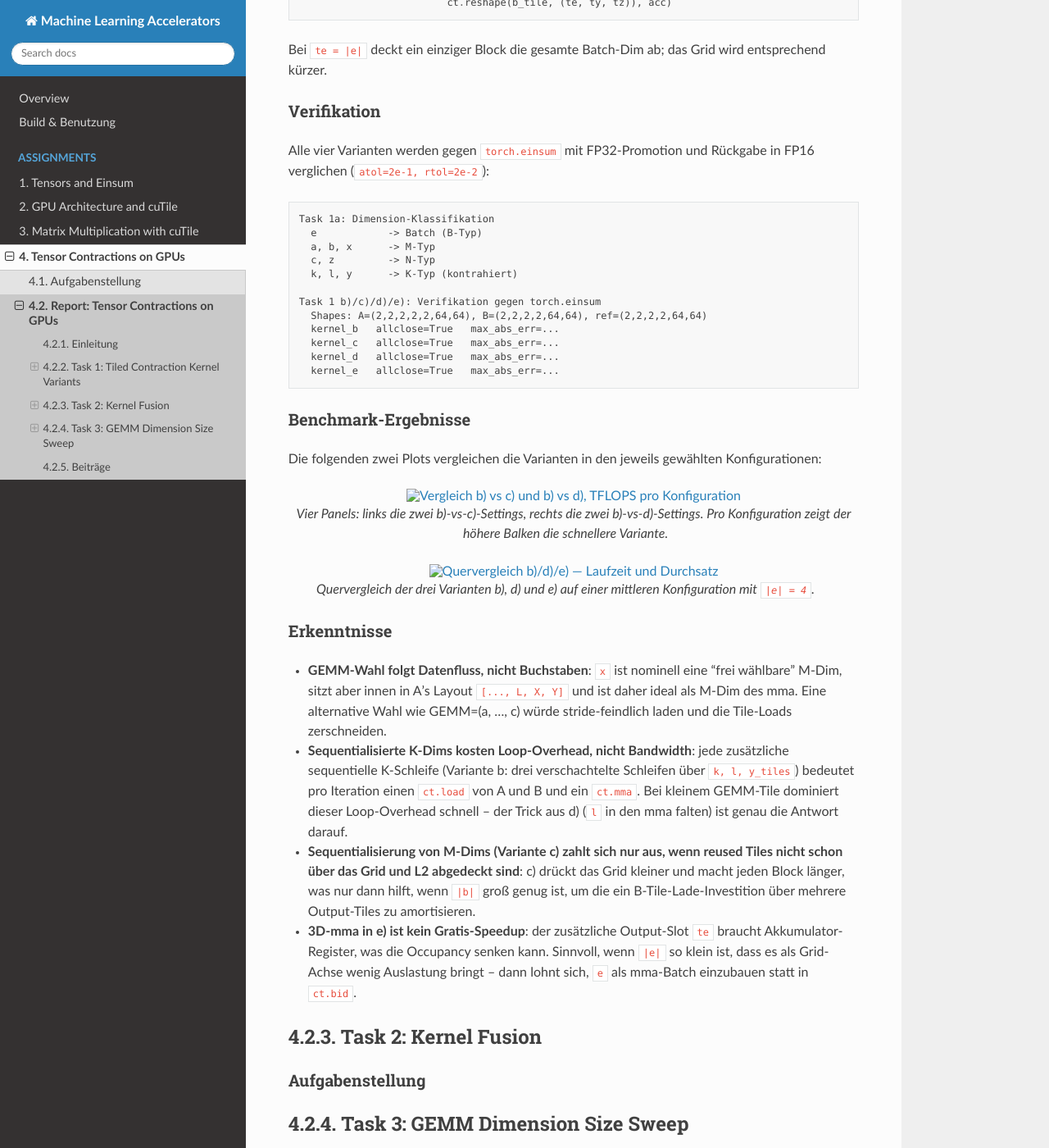
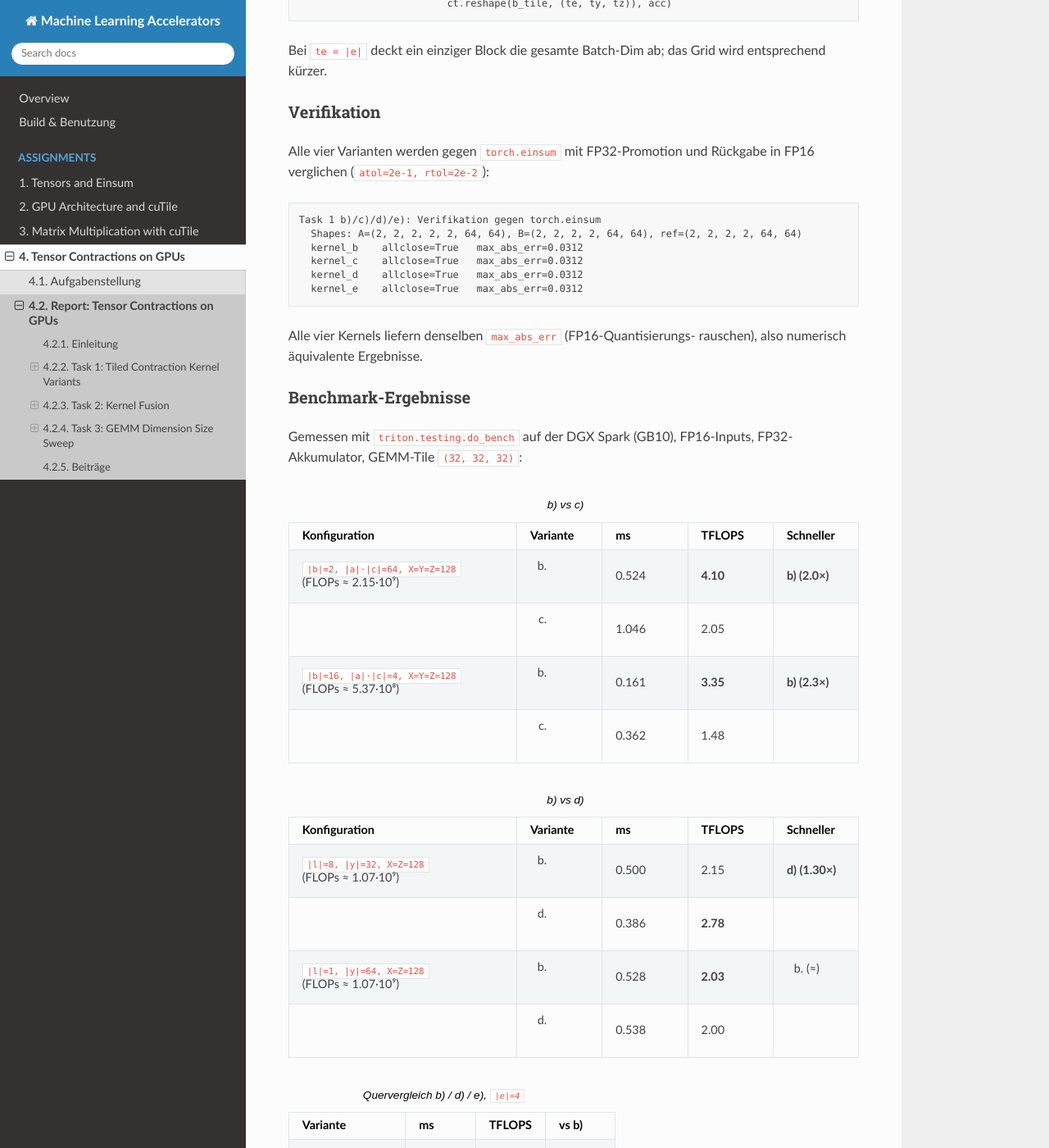
Before and after one commit to Intelligence420/mla, a Sphinx documentation site: the page built from sphinx/source/chapters/04_tensor_contractions_on_gpus/loesung.rst, in a window 1280 px wide and 1400 px high, scrolled down 5305 px. Shown: the whole window at 82% size. Built offline with Sphinx 7.4.7 and the Read the Docs theme 3.1.0, drawn with Linux system fonts in a browser that asks for light colours; some of the changed text lies outside the part shown.

Commit message:
ergebnisse task01

```diff
--- a/sphinx/source/chapters/04_tensor_contractions_on_gpus/loesung.rst
+++ b/sphinx/source/chapters/04_tensor_contractions_on_gpus/loesung.rst
@@ -165,22 +165,20 @@ wiederverwendet.
        out = ct.reshape(ct.astype(acc, C.dtype), (1, 1, 1, 1, tx, tz))
        ct.store(C, index=(pid_e, pid_a, bb, pid_c, pid_x, pid_z), tile=out)
 
-**Wann ist b) besser, wann c)?**
+**Vermutung: Wann ist b) besser, wann c)?**
 
-* ``b)`` gewinnt, wenn ``|b|`` klein ist (kaum Reuse-Potenzial) und
-  ``|e|·|a|·|c|`` allein nicht reicht, um die SMs zu sättigen –
-  hier hilft die zusätzliche b-Parallelität in ``b)`` direkt.
-* ``c)`` gewinnt, wenn ``|b|`` groß ist (viel Reuse) und ``|e|·|a|·|c|``
-  bereits genug Grid-Blöcke liefert – die b-Schleife im Kernel
-  amortisiert dann das ein-mal-laden des B-Tiles über mehrere
-  Output-Tiles und reduziert den globalen Speicherverkehr.
+* ``b)`` könnte vorne liegen, wenn ``|b|`` klein ist (kaum Reuse-Potenzial)
+  oder wenn das Grid in c) durch den fehlenden b-Faktor zu klein wird,
+  um die SMs zu sättigen.
+* ``c)`` könnte vorne liegen, wenn ``|b|`` groß ist (viel B-Tile-Reuse
+  über die b-Schleife) **und** ``|e|·|a|·|c|·⌈X/tx⌉·⌈Z/tz⌉`` weiterhin
+  groß genug bleibt, um genug Blöcke für die SMs bereitzustellen.
 
-Konkret im Benchmark:
+Getestete Konfigurationen (siehe Benchmark-Ergebnisse):
 
-* **``b)`` vorne**: ``|b|=2``, ``|a|·|c|=64``, GEMM-Dims groß.
-* **``c)`` vorne**: ``|b|=16``, ``|a|·|c|=4`` – c) hat hier mehr
-  Reuse pro Block und das Grid in b) ist ohnehin groß genug, sodass
-  die kleinere Grid-Größe von c) keine Occupancy-Probleme erzeugt.
+* ``|b|=2``, ``|a|·|c|=64``, GEMM-Dims groß – Erwartung: b) vorne.
+* ``|b|=16``, ``|a|·|c|=4`` – Erwartung: c) vorne (mehr Reuse pro
+  Block, Grid in b) ist ohnehin sehr groß).
 
 Task 1d: GEMM = (x, y·l, z), l und y gemerged
 ----------------------------------------------
@@ -230,23 +228,23 @@ flachklopfen – wir wollen aber ``(X, L·Y)``. Daher zuerst eine Permutation
 Auf B-Seite ist kein Permute nötig, weil die Reihenfolge ``L, Y, Z``
 bereits zur gewünschten Mergung ``L·Y`` passt.
 
-**Wann ist b) besser, wann d)?**
+**Vermutung: Wann ist b) besser, wann d)?**
 
-* ``d)`` gewinnt, wenn ``|l|`` groß ist – jeder mma macht dann
-  ``L``-mal so viel Arbeit, ohne dass ``L`` zusätzliche Loop-Iterationen
-  und ``ct.load``-Aufrufe nötig wären. Insbesondere bei kleinem ``|y|``
-  (sonst dominiert die y-Schleife schon) zahlt sich der Merge aus.
+* ``d)`` könnte vorne liegen, wenn ``|l|`` groß ist – jeder mma macht
+  dann ``L``-mal so viel Arbeit, ohne dass ``L`` zusätzliche
+  Loop-Iterationen und ``ct.load``-Aufrufe nötig wären. Insbesondere
+  bei kleinem ``|y|`` (sonst dominiert die y-Schleife schon) könnte
+  der Merge etwas bringen.
 * ``b)`` gewinnt, wenn ``|l| = 1`` (oder sehr klein): der Permute kostet
   Register-Bewegung, der gemergte mma ist nicht größer als der
   ungemergte, und b) spart sich den Reshape/Permute komplett.
 
-Konkret im Benchmark:
+Getestete Konfigurationen:
 
-* **``d)`` vorne**: ``|l|=8``, ``|y|=32`` – d) bündelt 8 Slices in
-  einen mma; bei kleiner y-Tile-Größe hat b) sehr viele kurze
-  K-Iterationen.
-* **``b)`` vorne**: ``|l|=1``, ``|y|=64`` – kein Mergung möglich, der
-  Permute in d) ist reiner Overhead.
+* ``|l|=8``, ``|y|=32`` – Erwartung: d) vorne (8 Slices pro mma
+  gebündelt, b) hat sehr viele kurze K-Iterationen).
+* ``|l|=1``, ``|y|=64`` – Erwartung: b) vorne (kein Mergung möglich,
+  Permute in d) ist reiner Overhead).
 
 Task 1e: GEMM = (e, x, y, z) als 3D-mma
 ----------------------------------------
@@ -289,24 +287,102 @@ und Rückgabe in FP16 verglichen (``atol=2e-1, rtol=2e-2``):
 
 .. code-block:: text
 
-   Task 1a: Dimension-Klassifikation
-     e            -> Batch (B-Typ)
-     a, b, x      -> M-Typ
-     c, z         -> N-Typ
-     k, l, y      -> K-Typ (kontrahiert)
+   Task 1 b)/c)/d)/e): Verifikation gegen torch.einsum
+     Shapes: A=(2, 2, 2, 2, 2, 64, 64), B=(2, 2, 2, 2, 64, 64), ref=(2, 2, 2, 2, 64, 64)
+     kernel_b    allclose=True   max_abs_err=0.0312
+     kernel_c    allclose=True   max_abs_err=0.0312
+     kernel_d    allclose=True   max_abs_err=0.0312
+     kernel_e    allclose=True   max_abs_err=0.0312
 
-   Task 1 b)/c)/d)/e): Verifikation gegen torch.einsum
-     Shapes: A=(2,2,2,2,2,64,64), B=(2,2,2,2,64,64), ref=(2,2,2,2,64,64)
-     kernel_b   allclose=True   max_abs_err=...
-     kernel_c   allclose=True   max_abs_err=...
-     kernel_d   allclose=True   max_abs_err=...
-     kernel_e   allclose=True   max_abs_err=...
+Alle vier Kernels liefern denselben ``max_abs_err`` (FP16-Quantisierungs-
+rauschen), also numerisch äquivalente Ergebnisse.
 
 Benchmark-Ergebnisse
 --------------------
 
-Die folgenden zwei Plots vergleichen die Varianten in den jeweils
-gewählten Konfigurationen:
+Gemessen mit ``triton.testing.do_bench`` auf der DGX Spark (GB10), FP16-Inputs,
+FP32-Akkumulator, GEMM-Tile ``(32, 32, 32)``:
+
+.. list-table:: b) vs c)
+   :header-rows: 1
+   :widths: 40 15 15 15 15
+
+   * - Konfiguration
+     - Variante
+     - ms
+     - TFLOPS
+     - Schneller
+   * - ``|b|=2, |a|·|c|=64, X=Y=Z=128`` (FLOPs ≈ 2.15·10⁹)
+     - b)
+     - 0.524
+     - **4.10**
+     - **b) (2.0×)**
+   * -
+     - c)
+     - 1.046
+     - 2.05
+     -
+   * - ``|b|=16, |a|·|c|=4, X=Y=Z=128`` (FLOPs ≈ 5.37·10⁸)
+     - b)
+     - 0.161
+     - **3.35**
+     - **b) (2.3×)**
+   * -
+     - c)
+     - 0.362
+     - 1.48
+     -
+
+.. list-table:: b) vs d)
+   :header-rows: 1
+   :widths: 40 15 15 15 15
+
+   * - Konfiguration
+     - Variante
+     - ms
+     - TFLOPS
+     - Schneller
+   * - ``|l|=8, |y|=32, X=Z=128`` (FLOPs ≈ 1.07·10⁹)
+     - b)
+     - 0.500
+     - 2.15
+     - **d) (1.30×)**
+   * -
+     - d)
+     - 0.386
+     - **2.78**
+     -
+   * - ``|l|=1, |y|=64, X=Z=128`` (FLOPs ≈ 1.07·10⁹)
+     - b)
+     - 0.528
+     - **2.03**
+     - b) (≈)
+   * -
+     - d)
+     - 0.538
+     - 2.00
+     -
+
+.. list-table:: Quervergleich b) / d) / e), ``|e|=4``
+   :header-rows: 1
+   :widths: 25 15 15 15
+
+   * - Variante
+     - ms
+     - TFLOPS
+     - vs b)
+   * - b)
+     - 0.096
+     - 2.79
+     - 1.00×
+   * - d)
+     - 0.082
+     - **3.27**
+     - 1.17×
+   * - e)
+     - 0.203
+     - 1.32
+     - 0.47×
 
 .. figure:: ../../../../assignments/04_assignment/src/task01_bc_vs_bd.png
    :align: center
@@ -325,30 +401,48 @@ gewählten Konfigurationen:
    Quervergleich der drei Varianten b), d) und e) auf einer mittleren
    Konfiguration mit ``|e| = 4``.
 
-Erkenntnisse
-------------
+Beobachtungen und Vermutungen
+------------------------------
 
-* **GEMM-Wahl folgt Datenfluss, nicht Buchstaben**: ``x`` ist nominell
-  eine "frei wählbare" M-Dim, sitzt aber innen in A's Layout
-  ``[..., L, X, Y]`` und ist daher ideal als M-Dim des mma. Eine
-  alternative Wahl wie GEMM=(a, …, c) würde stride-feindlich laden
-  und die Tile-Loads zerschneiden.
-* **Sequentialisierte K-Dims kosten Loop-Overhead, nicht Bandwidth**:
-  jede zusätzliche sequentielle K-Schleife (Variante b: drei verschachtelte
-  Schleifen über ``k, l, y_tiles``) bedeutet pro Iteration einen ``ct.load``
-  von A und B und ein ``ct.mma``. Bei kleinem GEMM-Tile dominiert dieser
-  Loop-Overhead schnell – der Trick aus d) (``l`` in den mma falten) ist
-  genau die Antwort darauf.
-* **Sequentialisierung von M-Dims (Variante c) zahlt sich nur aus, wenn
-  reused Tiles nicht schon über das Grid und L2 abgedeckt sind**: c)
-  drückt das Grid kleiner und macht jeden Block länger, was nur dann
-  hilft, wenn ``|b|`` groß genug ist, um die ein B-Tile-Lade-Investition
-  über mehrere Output-Tiles zu amortisieren.
-* **3D-mma in e) ist kein Gratis-Speedup**: der zusätzliche Output-Slot
-  ``te`` braucht Akkumulator-Register, was die Occupancy senken kann.
-  Sinnvoll, wenn ``|e|`` so klein ist, dass es als Grid-Achse wenig
-  Auslastung bringt – dann lohnt sich, ``e`` als mma-Batch
-  einzubauen statt in ``ct.bid``.
+**b) vs c) — die "c-vorne"-Konfiguration trifft nicht zu.**
+In der Konfiguration mit ``|b|=16, |a|·|c|=4`` gewinnt b) mit 3.35 vs
+1.48 TFLOPS, also genau das Gegenteil dessen, was wir erwartet hatten.
+Mögliche Vermutungen, die wir aber **nicht** verifiziert haben:
+
+* Das Grid in c) wird sehr klein
+  (``|e|·|a|·|c|·⌈X/tx⌉·⌈Z/tz⌉`` = 1·2·2·4·4 = 64 Blöcke), was die
+  ~108 SMs des GB10 möglicherweise nicht mehr saturiert.
+* Der erhoffte L2-Reuse-Gewinn aus der b-Schleife könnte vom
+  Occupancy-Verlust überkompensiert werden.
+* Möglich, dass die Konfiguration nicht extrem genug war – mit
+  ``|b|`` deutlich größer und ``|e|·|a|·|c|`` größer (sodass das
+  c)-Grid weiterhin saturiert) könnte sich das Bild drehen.
+
+**b) vs d) — wie erwartet.**
+Bei ``|l|=8, |y|=32`` liegt d) mit ~30 % Vorsprung vorne; bei ``|l|=1``
+verschwindet der Vorteil und beide sind im Rauschen gleichauf.
+
+**Quervergleich b/d/e — e) ist deutlich langsamer.**
+Mit ``|e|=4`` und ``te=2`` produziert e) etwa halb so viele Grid-Blöcke
+wie b) und braucht einen 3D-Akkumulator. Vermutungen für die
+Performance-Lücke (~2× langsamer als d)):
+
+* Niedrigere Occupancy durch größeren Akkumulator
+  (``(te, tx, tz)`` statt ``(tx, tz)``).
+* 3D-mma mit ``te=2`` ist eventuell nicht in einer optimalen
+  Hardware-Lane (Tensor-Cores bevorzugen typischerweise größere
+  Batch-Mantles).
+* Bei ``|e|=4`` kostet die Verlagerung von ``e`` aus dem Grid in den
+  mma-Batch mehr, als sie bringt – die Variante würde wahrscheinlich
+  erst sinnvoll, wenn ``|e|`` so klein ist, dass es als Grid-Achse
+  selber Auslastung kostet.
+
+**Absolutes TFLOPS-Niveau (2–4 TFLOPS).**
+Niedrig im Vergleich zu Assignment 03 (dort 50+ TFLOPS für
+2048³-Matmuls). Vermutung: die getesteten Kontraktionen sind klein
+(FLOPs ~10⁹, vergleichbar mit ~700³-Matmul) und werden vermutlich
+durch Launch-Overhead und kleines Grid limitiert – konsistent zum
+TFLOPS-Plateau-Verhalten aus Assignment 03 für kleine Größen.
 
 Task 2: Kernel Fusion
 ======================
```
Also changed, not shown: assignments/04_assignment/src/task01_bc_vs_bd.png (added), assignments/04_assignment/src/task01_e_compare.png (added), 1 other file.
